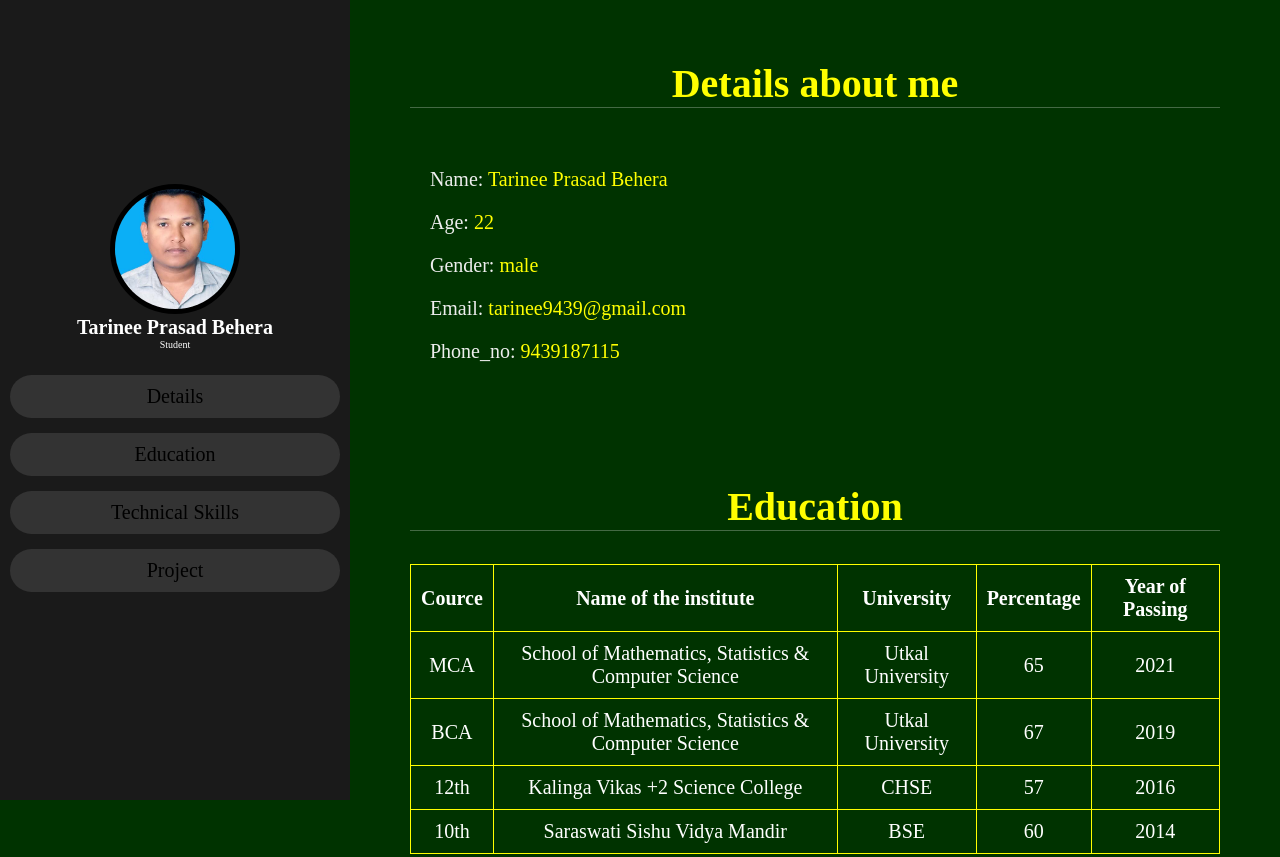
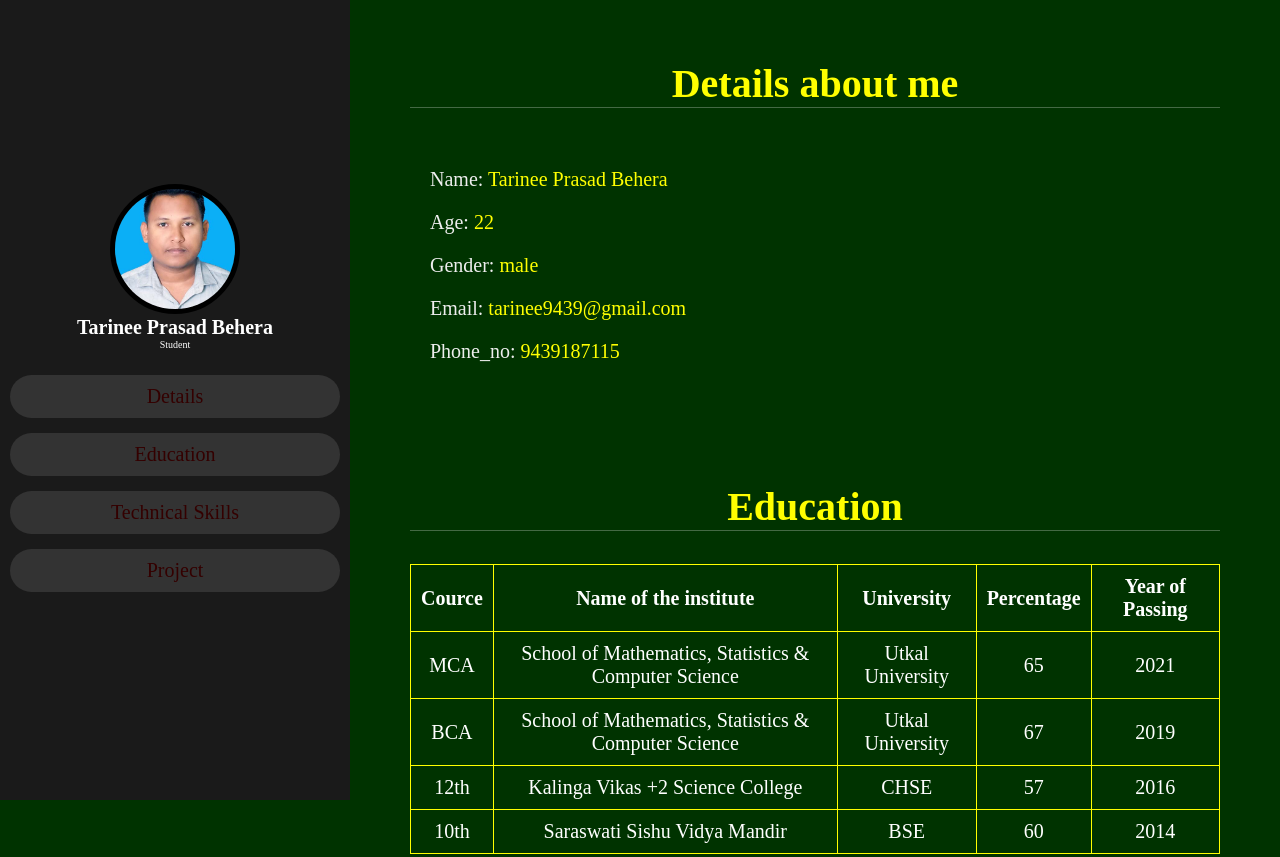
Before and after one commit to Tarinee9439/Resume.github.io, a plain HTML site: page index.html in a window 1280 px wide. Shown: the top 857 px of the page. Drawn offline with Linux system fonts and the light colour scheme.

Commit message:
Update style.css

```diff
--- a/style.css
+++ b/style.css
@@ -110,7 +110,7 @@ header .nv ul li a{
     padding: 1rem;
     margin: 1.5rem 0;
     background: #333;
-    color: #000000;
+    color: #340000;
     font-size: 2rem;
     border-radius: 5rem;
     text-decoration: none;
```
